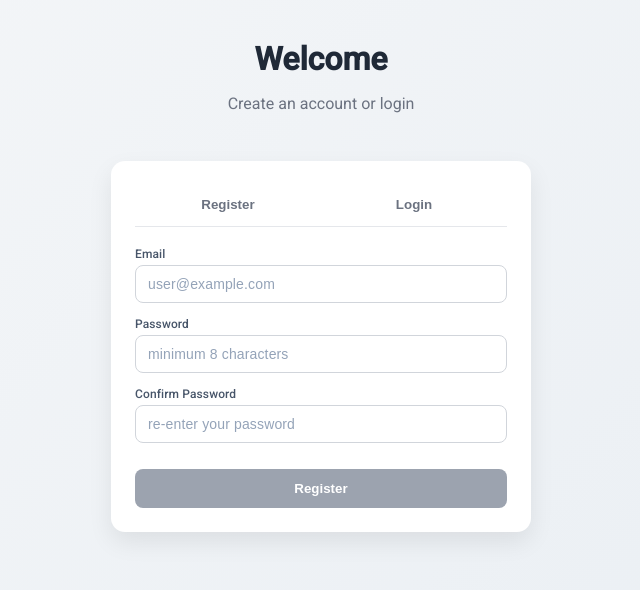
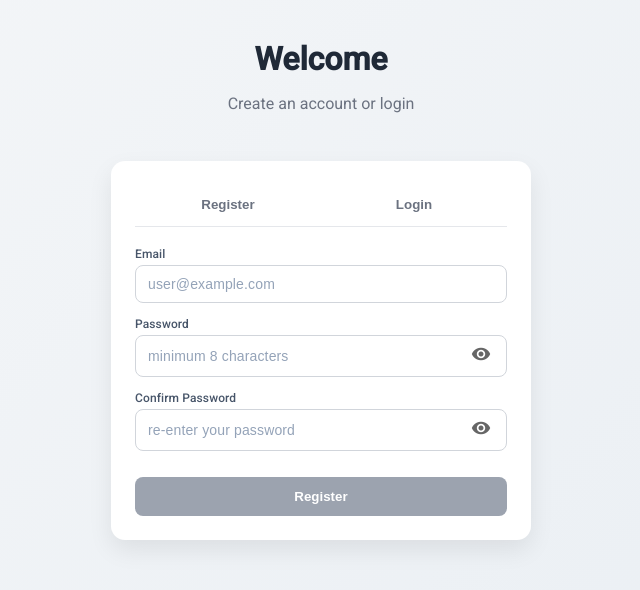
Before and after one commit to aminwafi/portal-accordia-iv-mean, an Angular app in the folder client/: page /home in a window 1280 px wide. Shown: the top 590 px of the page, without its empty margins (319-959 px from the left). Built offline with nearby package versions, Linux system fonts and the light colour scheme.

Commit message:
feature (client/home/password): improvise password strength and add hide/unhide icon

```diff
--- a/client/src/app/features/home/home.html
+++ b/client/src/app/features/home/home.html
@@ -27,20 +27,46 @@
 
                 <div class="form-group">
                     <label>Password</label>
-                    <input type="password"
+                    <div class="password-wrapper">
+                        <input [type]="showRegisterPassword ? 'text' : 'password'"
                             placeholder="minimum 8 characters"
                             formControlName="password"
                         />
+
+                        <mat-icon
+                            (click)="showRegisterPassword = !showRegisterPassword"
+                        >{{ showRegisterPassword ? 'visibility_off' : 'visibility_on' }}</mat-icon>
+                    </div>
+                    <div *ngIf="rf['password'].touched && rf['password'].value?.length &&
+                    rf['password'].invalid" class="password-errors">
+                        <small class="title">Password must include</small>
                         <small *ngIf="rf['password'].touched &&
-                    rf['password'].errors?.['minlength']">Password must be at least 8 characters</small>
+                        rf['password'].errors?.['uppercase']">• one uppercase letter</small>
+                        <small *ngIf="rf['password'].touched &&
+                        rf['password'].errors?.['lowercase']">• one lowercase letter</small>
+                        <small *ngIf="rf['password'].touched &&
+                        rf['password'].errors?.['number']">• one number</small>
+                        <small *ngIf="rf['password'].touched &&
+                        rf['password'].errors?.['special']">• one special character</small>
+                        <small *ngIf="rf['password'].touched &&
+                        rf['password'].errors?.['space']">• no spaces allowed</small>
+                        <small *ngIf="rf['password'].touched &&
+                        rf['password'].errors?.['minlength']">• at least 8 characters</small>
+                    </div>
                 </div>
 
                 <div class="form-group">
                     <label>Confirm Password</label>
-                    <input type="password"
+                    <div class="password-wrapper">
+                        <input [type]="showRegisterConfirmPassword ? 'text' : 'password'"
                             placeholder="re-enter your password"
                             formControlName="confirmPassword"
                         />
+
+                        <mat-icon
+                            (click)="showRegisterConfirmPassword = !showRegisterConfirmPassword"
+                        >{{ showRegisterConfirmPassword ? 'visibility_off' : 'visibility_on' }}</mat-icon>
+                    </div>
                     <small *ngIf="registerForm.errors?.['passwordMismatch']
                     && rf['confirmPassword'].touched">Password do not match</small>
                 </div>
@@ -63,8 +89,14 @@
 
                 <div class="form-group">
                     <label>Password</label>
-                    <input type="password"
-                        formControlName="password">
+                    <div class="password-wrapper">
+                        <input [type]="showLoginPassword ? 'text' : 'password'"
+                            formControlName="password" />
+
+                        <mat-icon
+                            (click)="showLoginPassword = !showLoginPassword"
+                        >{{ showLoginPassword ? 'visibility_off' : 'visibility_on' }}</mat-icon>
+                    </div>
                 </div>
 
                 <div class="error" *ngIf="loginError">
--- a/client/src/app/features/home/home.scss
+++ b/client/src/app/features/home/home.scss
@@ -138,3 +138,39 @@ button[type='submit'] {
     color: #b91c1c;
     font-size: 13px;
 }
+
+.password-wrapper {
+    position: relative;
+}
+
+.password-wrapper input {
+    width: 100%;
+    padding: 0.75rem 2.75rem 0.75rem 0.75rem;
+    box-sizing: border-box;
+}
+
+.password-wrapper mat-icon {
+    position: absolute;
+    right: 0.75rem;
+    top: 50%;
+    transform: translateY(-50%);
+    cursor: pointer;
+    color: #666;
+    font-size: 20px;
+}
+
+.password-wrapper mat-icon:hover {
+    color: #000;
+}
+
+.password-errors {
+    margin-top: 6px;
+}
+
+.password-errors small {
+    display: block;
+}
+
+.password-errors .title {
+    margin-bottom: 4px;
+}
--- a/client/src/app/features/home/home.ts
+++ b/client/src/app/features/home/home.ts
@@ -5,10 +5,16 @@ import { AuthService } from '../../core/services/auth';
 import { finalize } from 'rxjs';
 import { OtpModalComponent } from './otp-modal/otp-modal';
 import { Router } from '@angular/router';
+import { MatIconModule } from '@angular/material/icon';
 
 @Component({
   selector: 'app-home',
-  imports: [CommonModule, ReactiveFormsModule, OtpModalComponent],
+  imports: [
+    CommonModule,
+    ReactiveFormsModule,
+    OtpModalComponent,
+    MatIconModule
+  ],
   templateUrl: './home.html',
   styleUrl: './home.scss',
 })
@@ -24,6 +30,10 @@ export class HomeComponent {
 
   activeTab: 'register' | 'login' = 'register';
 
+  showRegisterPassword = false;
+  showRegisterConfirmPassword = false;
+  showLoginPassword = false;
+
   showOtpModal = false;
 
   constructor(
@@ -34,7 +44,11 @@ export class HomeComponent {
 
     this.registerForm = this.fb.nonNullable.group({
       email: ['', [Validators.required, Validators.email]],
-      password: ['', [Validators.required, Validators.minLength(8)]],
+      password: ['', [
+        Validators.required,
+        Validators.minLength(8),
+        this.passwordStrengthValidator
+      ]],
       confirmPassword: ['', Validators.required]
     },
     { validators: this.passwordMatchValidator }
@@ -52,6 +66,36 @@ export class HomeComponent {
 
     if (!password || !confirmPassword) return null;
     return password == confirmPassword ? null : { passwordMismatch: true };
+  }
+
+  passwordStrengthValidator(control: AbstractControl): ValidationErrors | null {
+    const password = control.value as string;
+
+    if (!password) return null;
+
+    const errors: ValidationErrors = {};
+
+    if (!/[A-Z]/.test(password)) {
+      errors['uppercase'] = true;
+    }
+
+    if (!/[a-z]/.test(password)) {
+      errors['lowercase'] = true;
+    }
+
+    if (!/[0-9]/.test(password)) {
+      errors['number'] = true;
+    }
+
+    if (!/[#?!@$%^&*-]/.test(password)) {
+      errors['special'] = true;
+    }
+
+    if (/\s/.test(password)) {
+      errors['space'] = true;
+    }
+
+    return Object.keys(errors).length ? errors : null;
   }
 
   register(): void {
@@ -127,6 +171,10 @@ export class HomeComponent {
 
     this.isRegistering = false;
     this.isLoggingIn = false;
+
+    this.showRegisterPassword = false;
+    this.showRegisterConfirmPassword = false;
+    this.showLoginPassword = false;
   }
 
   openOtp(token: string) {
```
Lines whose indentation alone changed are shown as unchanged.
